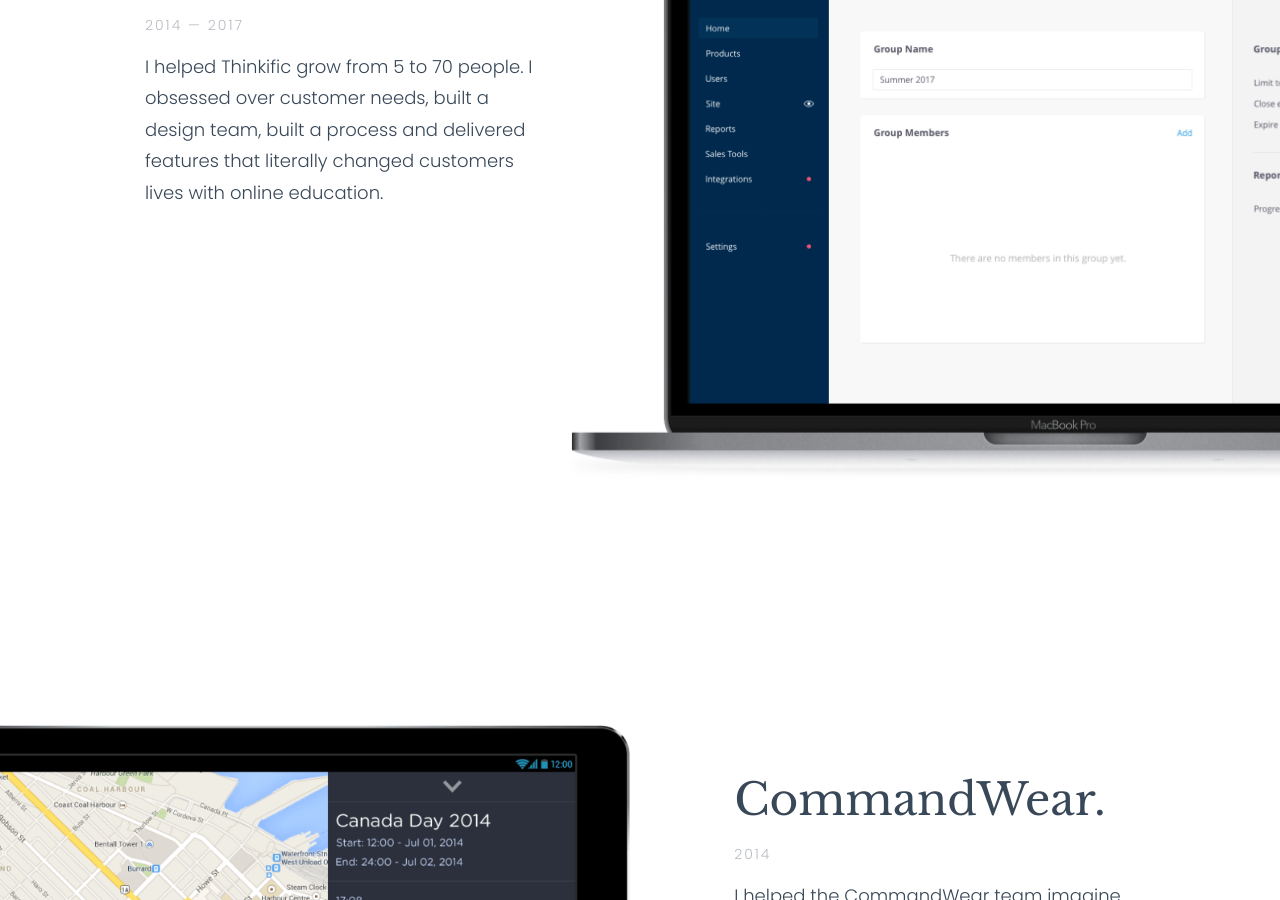
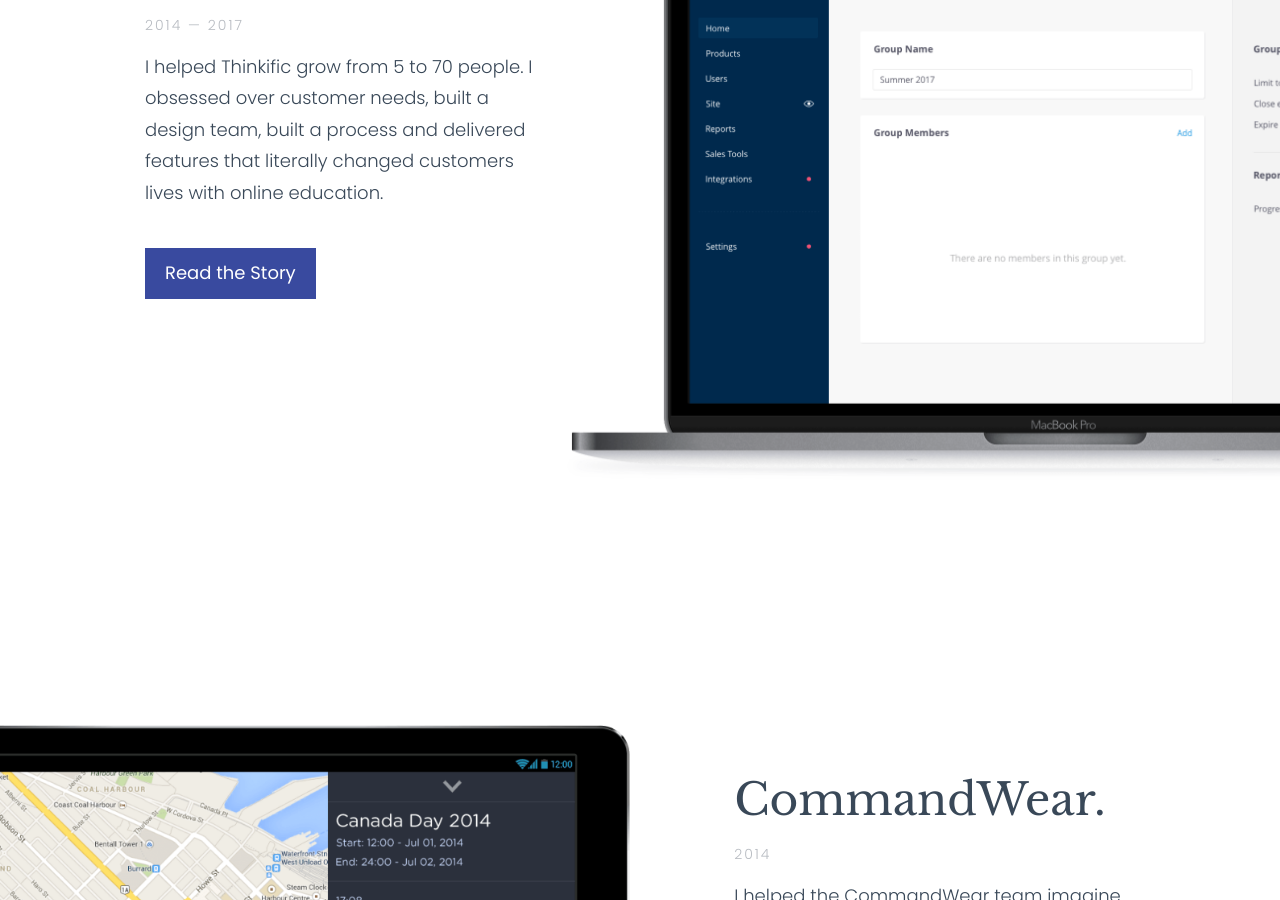
Before and after one commit to sgd/sgd.github.io, a Jekyll site: the page built from work.html, in a window 1280 px wide and 900 px high, scrolled down 301 px. Built offline with Jekyll 4.4.1, drawn with Linux system fonts in a browser that asks for light colours.

Commit message:
Add work button

```diff
--- a/work.html
+++ b/work.html
@@ -11,9 +11,9 @@
         <p class="company__bodytext">
           I helped Thinkific grow from 5 to 70 people. I obsessed over customer needs, built a design team, built a process and delivered features that literally changed customers lives with online education.
         </p>
-        <!-- <a href="/design-at-thinkific.html" class="button--primary">
+        <a href="/design-at-thinkific.html" class="button--primary">
           Read the Story
-        </a> -->
+        </a>
       </div>
       <div class="work__image">
         <img src="assets/img/example-thinkific.png">
```
